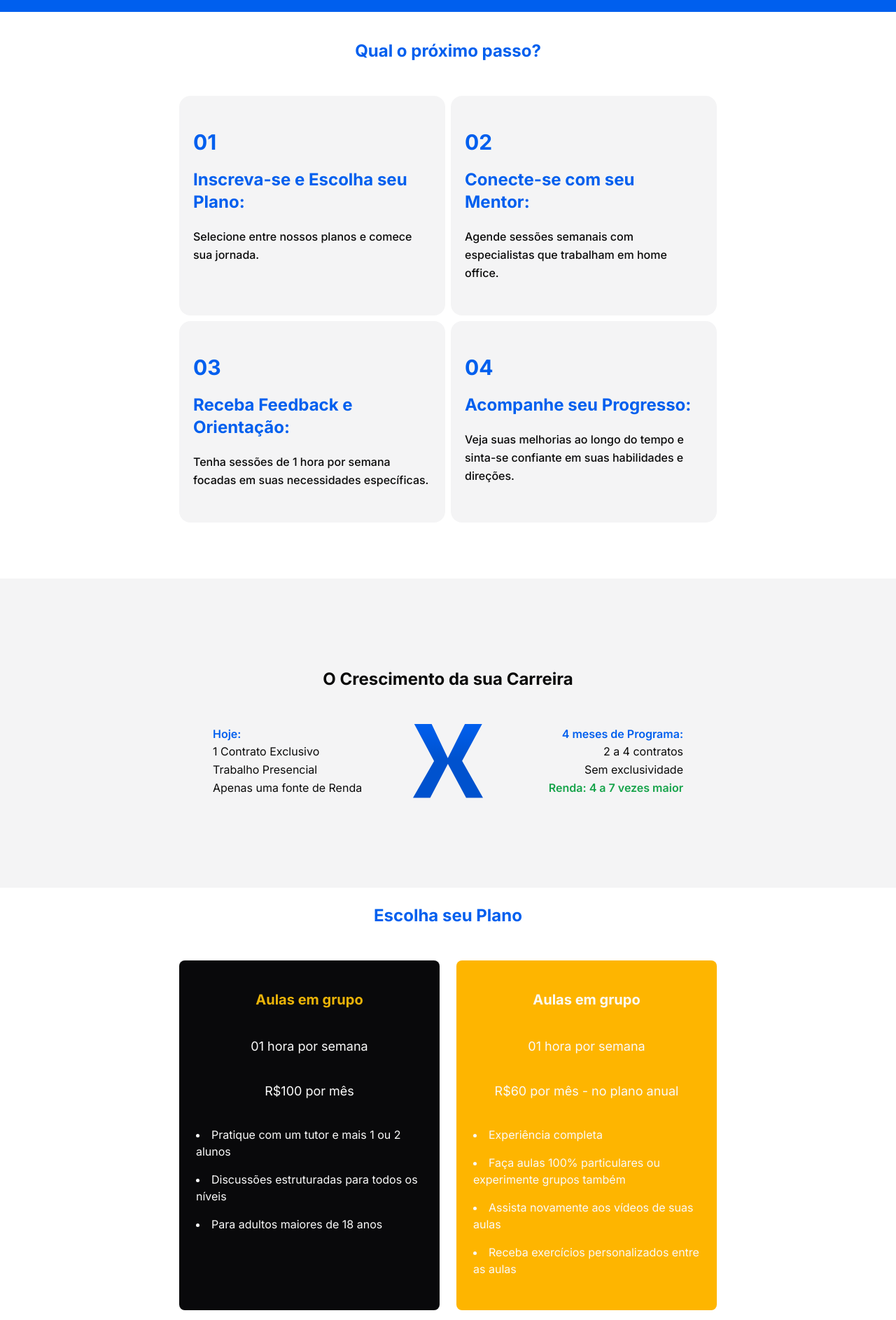
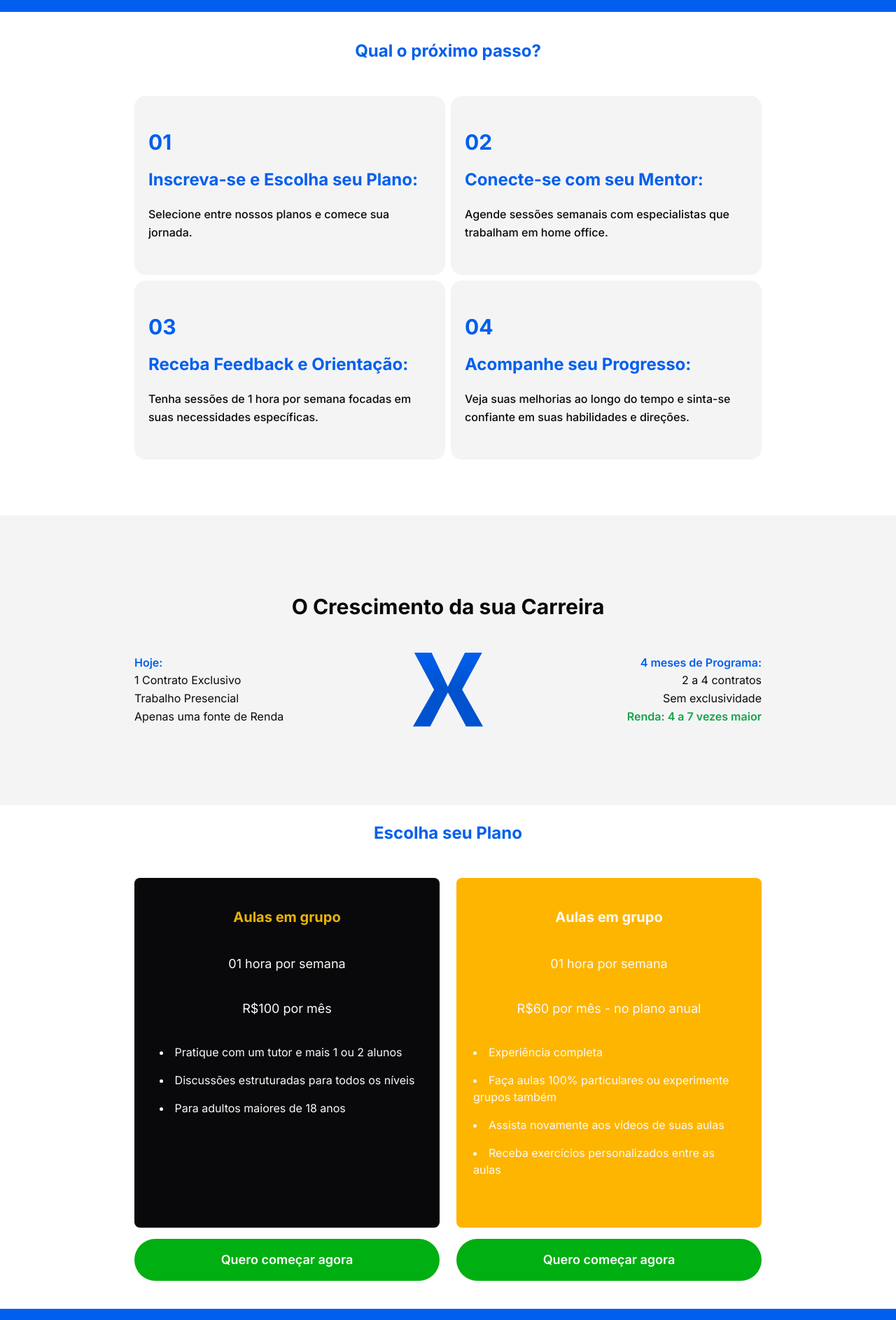
Before and after one commit to gustavogarciac/aceleracao-impulse, a Next.js app: page / in a window 1280 px wide. Shown: the part 3760-5647 px from the top of the page at 70% size. Built offline with nearby package versions, Linux system fonts and the light colour scheme.

Commit message:
feat: finished overall responsivity

```diff
--- a/src/app/_components/sections/career-growth-section.tsx
+++ b/src/app/_components/sections/career-growth-section.tsx
@@ -3,12 +3,12 @@ import React from 'react'
 
 export const CareerGrowthSection = () => {
   return (
-    <section className="flex flex-col items-center justify-center gap-12 pt-20 md:pt-32 px-6 pb-20 md:pb-32 bg-zinc-100">
-      <h2 className="font-bold subtitle text-2xl text-center">
+    <section className="flex flex-col items-center justify-center gap-12 pt-20 md:pt-28 px-6 pb-20 md:pb-28 bg-zinc-100">
+      <h2 className="font-bold subtitle text-2xl lg:text-3xl text-center">
         O Crescimento da sua Carreira
       </h2>
 
-      <div className="flex flex-col gap-5 items-center md:flex-row md:max-w-2xl md:justify-between w-full">
+      <div className="flex flex-col gap-5 items-center md:flex-row md:max-w-4xl md:justify-between w-full">
         <div className="flex flex-col gap-px w-full">
           <span className="text-theme-blue-default font-semibold">Hoje:</span>
           <ul className="space-y-0.5">
--- a/src/app/_components/sections/next-steps-section.tsx
+++ b/src/app/_components/sections/next-steps-section.tsx
@@ -10,7 +10,7 @@ export const NextStepsSection = () => {
         Qual o próximo passo?
       </h2>
 
-      <div className="grid grid-cols-1 gap-12 md:grid-cols-2 md:gap-2 lg:max-w-3xl mx-auto">
+      <div className="grid grid-cols-1 gap-12 md:grid-cols-2 md:gap-2 lg:max-w-4xl mx-auto">
         {nextStepsCards.map((card, index) => (
           <Card key={card.title} variant={'secondary'}>
             <CardIndex index={index + 1} variant={'secondary'} />
--- a/src/app/_components/sections/pricing-section.tsx
+++ b/src/app/_components/sections/pricing-section.tsx
@@ -9,7 +9,7 @@ export const PricingSection = () => {
         Escolha seu Plano
       </h2>
 
-      <div className="flex flex-col gap-12 items-center md:flex-row md:items-start md:gap-6 max-w-3xl mx-auto">
+      <div className="flex flex-col gap-12 items-center md:flex-row md:items-start md:gap-6 max-w-4xl mx-auto">
         <div className="space-y-4 w-full">
           <div className="flex flex-col gap-9 bg-zinc-950 text-zinc-50 w-full rounded-lg px-6 py-10 items-center min-h-[500px] justify-start">
             <h5 className="text-yellow-500 font-bold text-xl leading-relaxed">
```
